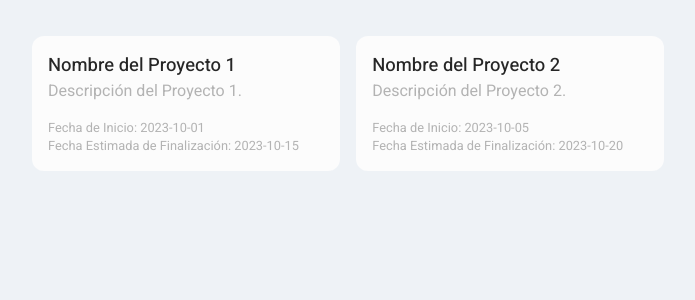
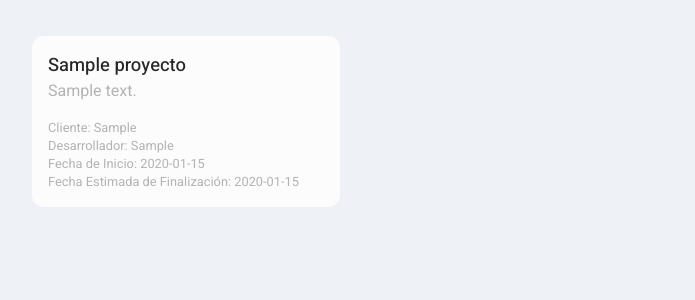
Before and after one commit to RickyDonegana/Maitco, a PHP site: page /inicio.php in a window 1280 px wide. Shown: the part 76-376 px from the top of the page, without its empty margins (0-695 px from the left). Run offline with PHP 8.4, Linux system fonts and the light colour scheme; tables that the repository leaves empty hold one stand-in row (values such as "Sample post"); some libraries are stand-ins or nearby versions.

Commit message:
Add files via upload

```diff
--- a/sistema_seguimiento_proyectos/pages/inicio.php
+++ b/sistema_seguimiento_proyectos/pages/inicio.php
@@ -1,37 +1,13 @@
 <?php
 // Función para conectar a la base de datos
-function conectarBaseDeDatos()
-{
-    $host = "localhost";
-    $usuario = "root";
-    $contrasena = "";
-    $base_de_datos = "ssp_db";
+include('../php/conn.php');
 
-    try {
-        return new PDO("mysql:host=$host;dbname=$base_de_datos", $usuario, $contrasena, [
-            PDO::ATTR_ERRMODE => PDO::ERRMODE_EXCEPTION
-        ]);
-    } catch (PDOException $e) {
-        die("Error de conexión: " . $e->getMessage());
-    }
-}
+// Función para conectar a la base de datos
+include('../php/usuario.php');
 
-// Establecer la conexión a la base de datos
-$pdo = conectarBaseDeDatos();
-
-// Inicia la sesión si aún no se ha iniciado
-if (session_status() == PHP_SESSION_NONE) {
-    session_start();
-}
-
-// Obtener el nombre de usuario del usuario actual
-if (isset($_SESSION["id_usuario"])) {
-    $stmt = $pdo->prepare("SELECT nombre_usuario FROM usuarios WHERE id_usuario = :id_usuario");
-    $stmt->bindParam(":id_usuario", $_SESSION["id_usuario"], PDO::PARAM_INT);
-    $stmt->execute();
-    $usuario = $stmt->fetch(PDO::FETCH_ASSOC);
-    $nombreUsuario = $usuario["nombre_usuario"];
-}
+// Obtener la lista de proyectos
+$stmtProyectos = $pdo->query("SELECT * FROM proyectos");
+$proyectos = $stmtProyectos->fetchAll(PDO::FETCH_ASSOC);
 ?>
 
 <!DOCTYPE html>
@@ -69,24 +45,19 @@ if (isset($_SESSION["id_usuario"])) {
     <main class="main-content">
         <section class="project-container">
             <!-- Contenido principal con proyectos -->
-            <div class="project-box">
-                <h3 class="project-title">Nombre del Proyecto 1</h3>
-                <p class="project-description">Descripción del Proyecto 1.</p>
-                <p class="project-dates">
-                    Fecha de Inicio: 2023-10-01<br>
-                    Fecha Estimada de Finalización: 2023-10-15
-                </p>
-            </div>
-
-            <div class="project-box">
-                <h3 class="project-title">Nombre del Proyecto 2</h3>
-                <p class="project-description">Descripción del Proyecto 2.</p>
-                <p class="project-dates">
-                    Fecha de Inicio: 2023-10-05<br>
-                    Fecha Estimada de Finalización: 2023-10-20
-                </p>
-            </div>
-            <script src="../js/script.js"></script>
+            <?php foreach ($proyectos as $proyecto) : ?>
+                <div class="project-box">
+                    <h3 class="project-title"><?php echo $proyecto["nombre_proyecto"]; ?></h3>
+                    <p class="project-description"><?php echo $proyecto["descripcion"]; ?></p>
+                    <p class="project-dates">
+                        Cliente: <?php echo $proyecto["cliente"]; ?><br>
+                        Desarrollador: <?php echo $proyecto["desarrollador"]; ?><br>
+                        Fecha de Inicio: <?php echo $proyecto["fecha_inicio"]; ?><br>
+                        Fecha Estimada de Finalización: <?php echo $proyecto["fecha_entrega_estimada"]; ?><br>
+                    </p>
+                </div>
+            <?php endforeach; ?>
+        </section>
     </main>
 </body>
 
--- a/sistema_seguimiento_proyectos/pages/proyectos.php
+++ b/sistema_seguimiento_proyectos/pages/proyectos.php
@@ -1,9 +1,9 @@
 <?php
 // Función para conectar a la base de datos
 include('../php/conn.php');
-//include ('ruta del archivo');
-// Establecer la conexión a la base de datos
-$pdo = conectarBaseDeDatos();
+
+// Función para conectar a la base de datos
+include('../php/usuario.php');
 
 // Función para agregar un nuevo proyecto
 function agregarProyecto($nombre, $descripcion, $cliente, $desarrollador, $fechaInicio, $fechaEntrega, $estado)
--- a/sistema_seguimiento_proyectos/php/conn.php
+++ b/sistema_seguimiento_proyectos/php/conn.php
@@ -15,3 +15,6 @@ function conectarBaseDeDatos()
         die("Error de conexión: " . $e->getMessage());
     }
 }
+
+// Establecer la conexión a la base de datos
+$pdo = conectarBaseDeDatos();
```
